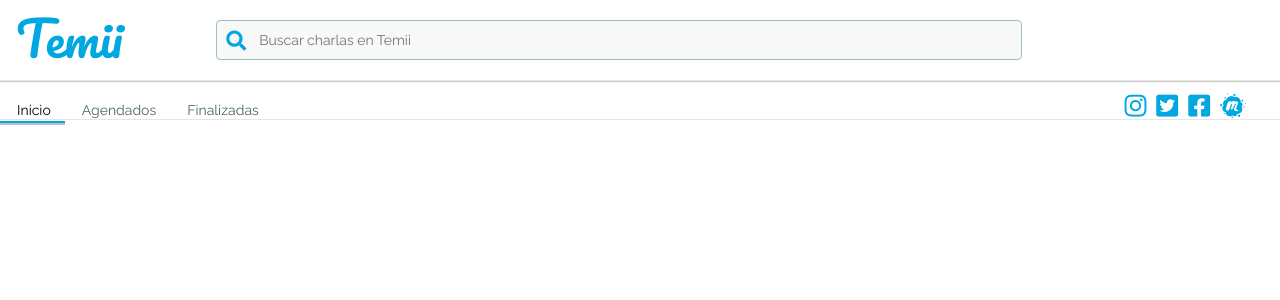
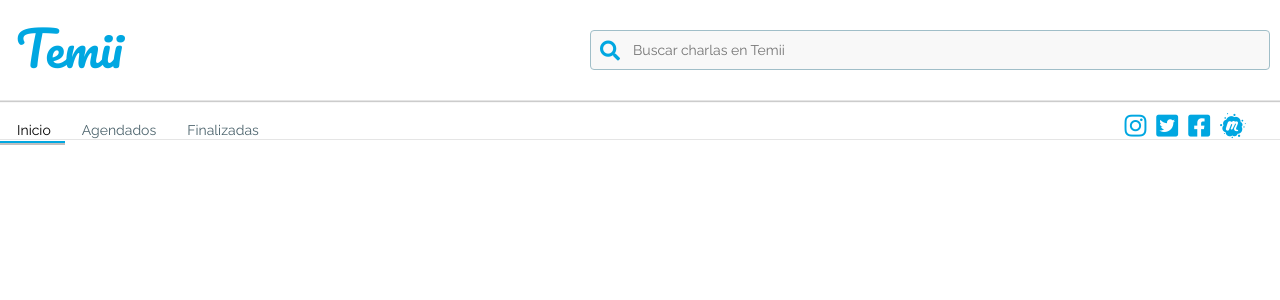
Before and after one commit to PyBAQ/temii-frontend, a Vue app: page /#/ in a window 1280 px wide. Shown: the top 300 px of the page. Built offline with nearby package versions, Linux system fonts and the light colour scheme.

Commit message:
Header refactor

```diff
--- a/src/components/Header.vue
+++ b/src/components/Header.vue
@@ -44,7 +44,10 @@ export default {
 
 .header {
   display: flex;
-  height: 80px;
+  justify-content: center;
+  flex-wrap: wrap;
+  min-height: 80px;
+  padding: 10px 0;
   border-bottom: 1px solid #e5e5e5;
   box-shadow: 0px 1px 1px rgba(0, 0, 0, 0.2);
   margin: 0px;
@@ -58,16 +61,6 @@ export default {
   display: inline-block;
 }
 
-.header__search {
-  margin: auto;
-  margin-left: 74px;
-  height: 38px;
-  display: -ms-flexbox;
-  display: flex;
-  width: 100%;
-  height: 40px;
-}
-
 .icon {
   position: relative;
   top: 50%;
@@ -76,24 +69,6 @@ export default {
   color: #00a7e1;
   margin-top: -9px;
   font-size: 20px;
-}
-
-.input-field {
-  text-indent: 40px;
-  border: 0.75px solid #a0bec8;
-  background: #f8f8f8;
-  border-radius: 4px;
-  width: 100%;
-  max-width: 800px;
-  outline: none;
-  font-family: 'Raleway';
-  font-size: 14px;
-}
-
-.input-field:hover,
-.input-field:focus {
-  background: white;
-  border: 0.75px solid rgb(0, 121, 211);
 }
 
 /* Subheader */
--- a/src/components/SearchInput.vue
+++ b/src/components/SearchInput.vue
@@ -15,11 +15,32 @@ export default {
 <style>
 .header__search {
   margin: auto;
-  margin-left: 74px;
+  margin-right: 10px;
   height: 38px;
   display: -ms-flexbox;
   display: flex;
   width: 100%;
+  max-width: 700px;
+  min-width: 300px;
   height: 40px;
 }
+
+.input-field {
+  text-indent: 40px;
+  border: 0.75px solid #a0bec8;
+  background: #f8f8f8;
+  border-radius: 4px;
+  width: 100%;
+  max-width: 800px;
+  outline: none;
+  font-family: 'Raleway';
+  font-size: 14px;
+}
+
+.input-field:hover,
+.input-field:focus {
+  background: white;
+  border: 0.75px solid rgb(0, 121, 211);
+}
+
 </style>
```
